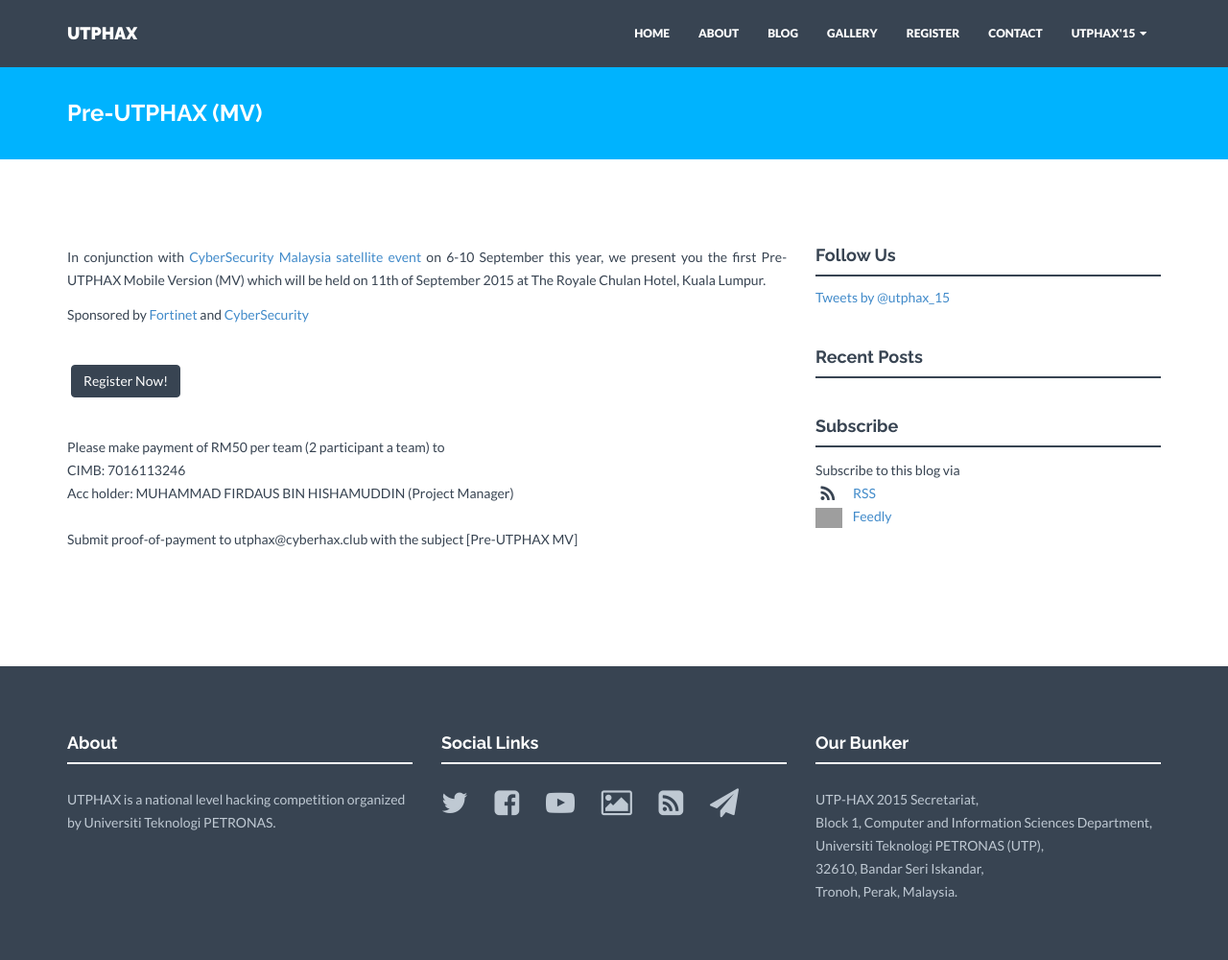
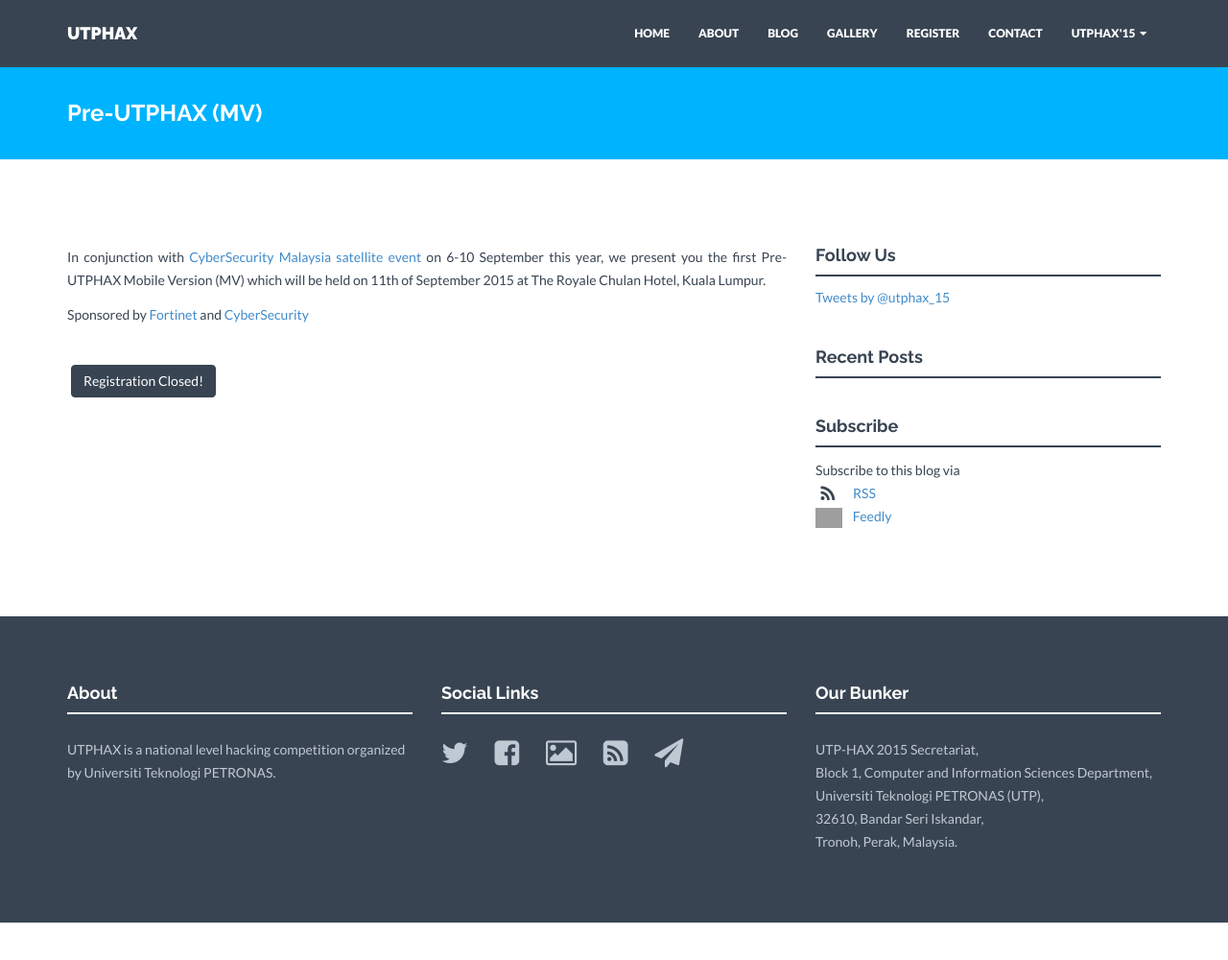
Before and after one commit to utphax/utphax.github.io, a Jekyll site: the page built from _posts/competition/2015-08-16-preutphax.markdown, in a window 1280 px wide and 1013 px high. Shown: the top 1000 px of the window at 96% size. Built offline with Jekyll 4.4.1, drawn with Linux system fonts in a browser that asks for light colours; nearby versions of some CDN libraries; comment, search, counter and statistics services are not loaded; grey boxes are pictures that could not be loaded.

Commit message:
content update
- updated event details
- removed link to YT on footer
- updated pre-MV pg

```diff
--- a/_config.yml
+++ b/_config.yml
@@ -30,8 +30,6 @@ social:
     url: https://twitter.com/utphax_15
   - title: facebook-square
     url: https://www.facebook.com/utphax15
-  - title: youtube-play
-    url:
   - title: photo
     url: https://www.flickr.com/photos/134486812@N08
   - title: rss-square
--- a/_posts/competition/2015-08-16-preutphax.markdown
+++ b/_posts/competition/2015-08-16-preutphax.markdown
@@ -10,12 +10,5 @@ categories:
 
 <p>Sponsored by <a href="http://www.fortinet.com/">Fortinet</a> and <a href="http://www.cybersecurity.my/">CyberSecurity</a></p>
 
-<p><br/><a href="https://goo.gl/forms/XleZgkJf0g" class="btn btn-theme">Register Now!</a></p>
-
-<p><br/>Please make payment of RM50  per team (2 participant a team) to<br/>
-CIMB: 7016113246<br/>
-Acc holder: MUHAMMAD FIRDAUS BIN HISHAMUDDIN (Project Manager)<br/><br/>
-
-Submit proof-of-payment to utphax@cyberhax.club with the subject [Pre-UTPHAX MV]</p>
-
+<p><br/><a href="#" class="btn btn-theme">Registration Closed!</a></p>
 </html>
--- a/index.html
+++ b/index.html
@@ -24,15 +24,15 @@ permalink: /
       </div>
       <div class="col-md-4">
         <i class="fa fa-twitter"></i>
-        <h4>Early Bird Rewards</h4>
-        <p>Register before <b style="color:red;">31st August</b> and gain access to exclusive UTPHAX workshop.</p>
+        <h4>UTPHAX'15</h4>
+        <p>Are you prepared for this year's UTP-HAX competition? Just make sure to register before <b style="color:red;">30th of September</b> and be part of this exclusive event.</p>
         <p><a href="{{ "/compete/registration/" | prepend: site.baseurl }}" class="btn btn-theme">Join Us</a></p>
       </div>
       <div class="col-md-4">
         <i class="fa fa-trophy"></i>
         <h4>Pre-UTPHAX MV</h4>
         <p>Join us this <b style="color:red;">11th of September</b> for Pre-UTPHAX Mobile Version (MV) at The Royale Chulan Hotel, Kuala Lumpur.</p>
-        <p><a href="{{ "/compete/preutphax/" | prepend: site.baseurl }}" class="btn btn-theme">Apply Now</a></p>
+        <p><a href="/compete/preutphax/" class="btn btn-theme">Learn More</a></p>
       </div>
     </div>
   </div><! --/container -->
```
